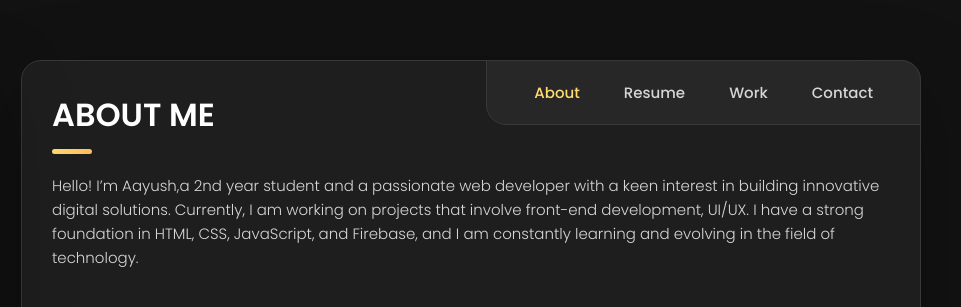
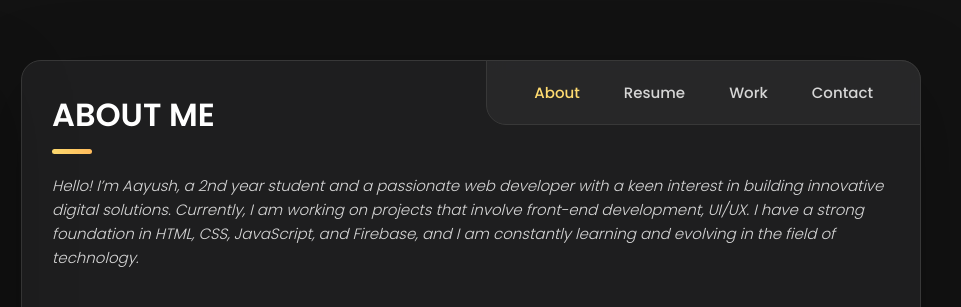
Before and after one commit to lifeline024/My-Portfolio024, a plain HTML site: page index.html in a window 1280 px wide. Shown: the top 307 px of the page, 319-1280 px from the left. Drawn offline with nearby package versions, Linux system fonts and the light colour scheme.

Commit message:
Update index.html

```diff
--- a/index.html
+++ b/index.html
@@ -211,8 +211,8 @@
 
         <section class="about-text">
           <p>
-            Hello! I’m Aayush,a 2nd year student and a passionate web developer with a keen interest in building innovative digital solutions. Currently, I am working on projects that involve front-end development, UI/UX. I have a strong foundation in HTML, CSS, JavaScript, and Firebase, and I am constantly learning and evolving in the field of technology.
-          </p>
+            <i>Hello! I’m Aayush, a 2nd year student and a passionate web developer with a keen interest in building innovative digital solutions. Currently, I am working on projects that involve front-end development, UI/UX. I have a strong foundation in HTML, CSS, JavaScript, and Firebase, and I am constantly learning and evolving in the field of technology.
+            </i> </p>
         </section>
 
 
```
